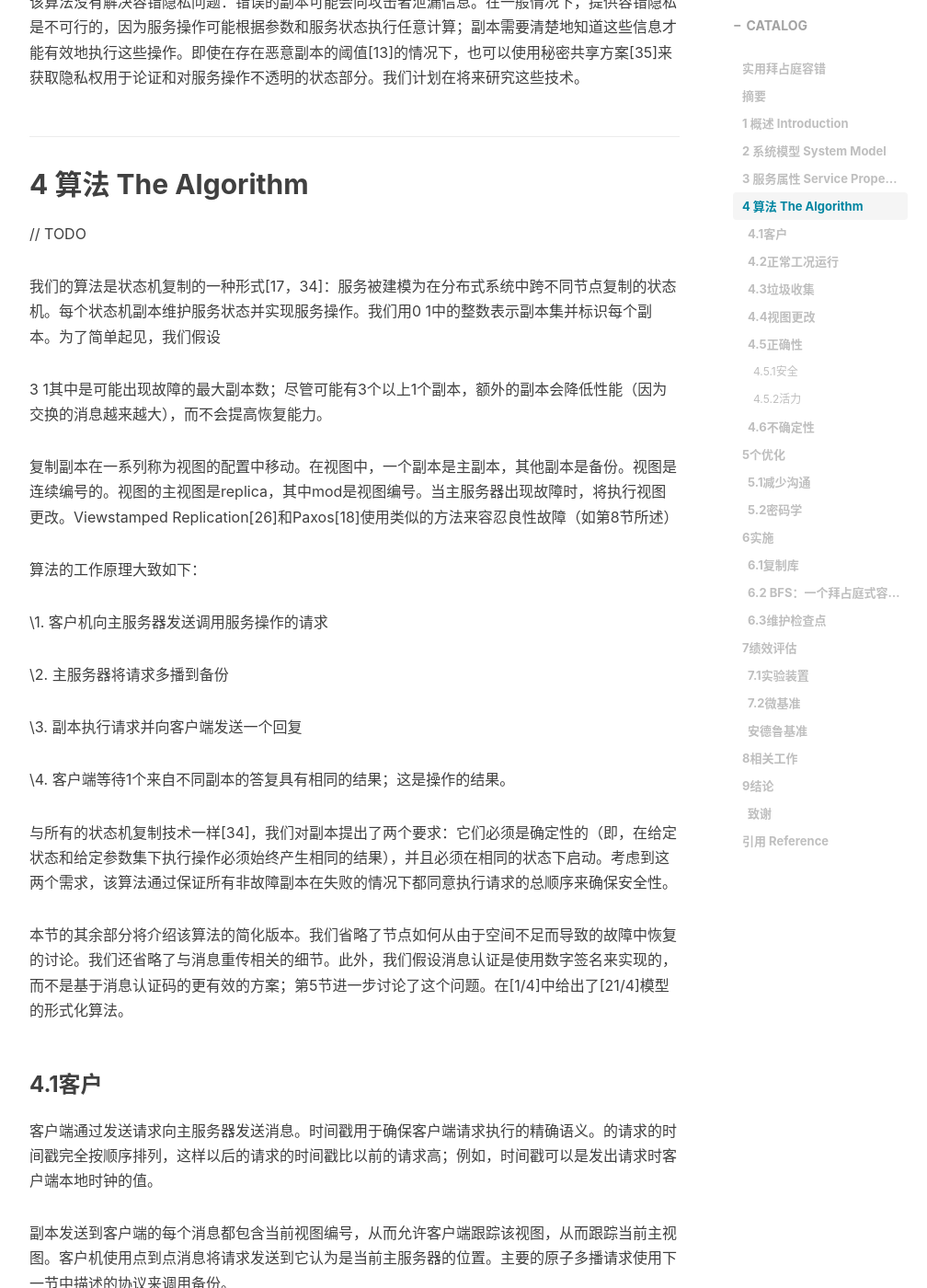
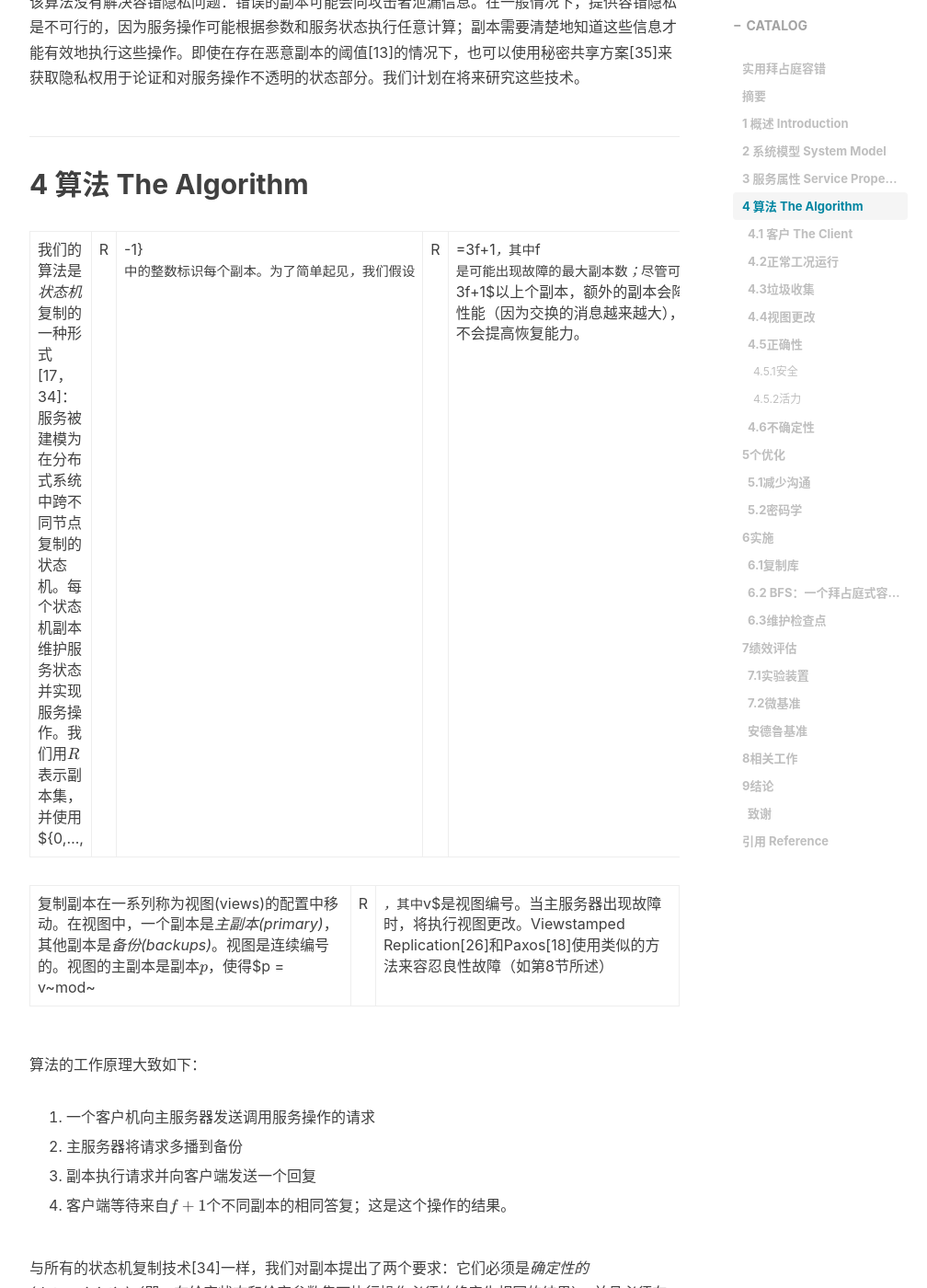
Before and after one commit to MessiahChen/MessiahChen.github.io, a Jekyll site: the page built from _posts/2020-07-16-PBFT.markdown, in a window 1280 px wide and 1400 px high, scrolled down 4351 px. Shown: the whole window at 92% size, without its empty margins (233-1241 px from the left). Built offline with Jekyll 4.4.1, drawn with Linux system fonts in a browser that asks for light colours; nearby versions of some CDN libraries; formulas are drawn with MathJax 3; comment, search, counter and statistics services are not loaded; some of the changed text lies outside the part shown.

Commit message:
post update

```diff
--- a/_posts/2020-07-16-PBFT.markdown
+++ b/_posts/2020-07-16-PBFT.markdown
@@ -76,29 +76,27 @@ tags:
 
 ## 4 算法 The Algorithm
 
-// TODO
+我们的算法是*状态机*复制的一种形式[17，34]：服务被建模为在分布式系统中跨不同节点复制的状态机。每个状态机副本维护服务状态并实现服务操作。我们用$R$表示副本集，并使用$\{0,...,|R|-1\}$中的整数标识每个副本。为了简单起见，我们假设$|R|=3f+1$，其中$f$是可能出现故障的最大副本数；尽管可能有$3f+1$以上个副本，额外的副本会降低性能（因为交换的消息越来越大），而不会提高恢复能力。
 
-我们的算法是状态机复制的一种形式[17，34]：服务被建模为在分布式系统中跨不同节点复制的状态机。每个状态机副本维护服务状态并实现服务操作。我们用0 1中的整数表示副本集并标识每个副本。为了简单起见，我们假设
-
-3 1其中是可能出现故障的最大副本数；尽管可能有3个以上1个副本，额外的副本会降低性能（因为交换的消息越来越大），而不会提高恢复能力。
-
-复制副本在一系列称为视图的配置中移动。在视图中，一个副本是主副本，其他副本是备份。视图是连续编号的。视图的主视图是replica，其中mod是视图编号。当主服务器出现故障时，将执行视图更改。Viewstamped Replication[26]和Paxos[18]使用类似的方法来容忍良性故障（如第8节所述）
+复制副本在一系列称为视图(views)的配置中移动。在视图中，一个副本是*主副本(primary)*，其他副本是*备份(backups)*。视图是连续编号的。视图的主副本是副本$p$，使得$p = v~mod~|R|$，其中$v$是视图编号。当主服务器出现故障时，将执行视图更改。Viewstamped Replication[26]和Paxos[18]使用类似的方法来容忍良性故障（如第8节所述）
 
 算法的工作原理大致如下：
 
-\1.  客户机向主服务器发送调用服务操作的请求
+1. 一个客户机向主服务器发送调用服务操作的请求
 
-\2.  主服务器将请求多播到备份
+2. 主服务器将请求多播到备份
 
-\3.  副本执行请求并向客户端发送一个回复
+3. 副本执行请求并向客户端发送一个回复
 
-\4.  客户端等待1个来自不同副本的答复具有相同的结果；这是操作的结果。
+4. 客户端等待来自$f+1$个不同副本的相同答复；这是这个操作的结果。
 
-与所有的状态机复制技术一样[34]，我们对副本提出了两个要求：它们必须是确定性的（即，在给定状态和给定参数集下执行操作必须始终产生相同的结果），并且必须在相同的状态下启动。考虑到这两个需求，该算法通过保证所有非故障副本在失败的情况下都同意执行请求的总顺序来确保安全性。
+与所有的状态机复制技术[34]一样，我们对副本提出了两个要求：它们必须是*确定性的(deterministic)*（即，在给定状态和给定参数集下执行操作必须始终产生相同的结果），并且必须在相同的状态下启动。考虑到这两个需求，该算法通过保证*所有非故障副本在失败的情况下都同意执行请求的总顺序*来确保安全性。
 
-本节的其余部分将介绍该算法的简化版本。我们省略了节点如何从由于空间不足而导致的故障中恢复的讨论。我们还省略了与消息重传相关的细节。此外，我们假设消息认证是使用数字签名来实现的，而不是基于消息认证码的更有效的方案；第5节进一步讨论了这个问题。在[1/4]中给出了[21/4]模型的形式化算法。
+本节的其余部分将介绍该算法的简化版本。我们省略了节点如何从由于空间不足而导致的故障中恢复的讨论。我们还省略了与消息重传相关的细节。此外，我们假设消息认证是使用数字签名来实现的，而不是基于消息认证码的更有效的方案；第5节进一步讨论了这个问题。[4]中介绍了使用I/O自动机模型[21]对该算法进行的详细形式化。
 
-### 4.1客户
+### 4.1 客户 The Client
+
+// TODO
 
 客户端通过发送请求向主服务器发送消息。时间戳用于确保客户端请求执行的精确语义。的请求的时间戳完全按顺序排列，这样以后的请求的时间戳比以前的请求高；例如，时间戳可以是发出请求时客户端本地时钟的值。
 
```
